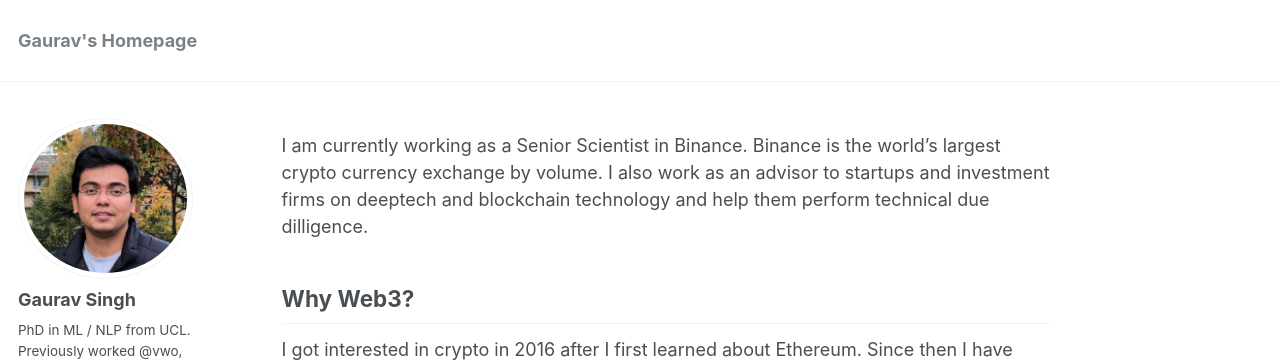
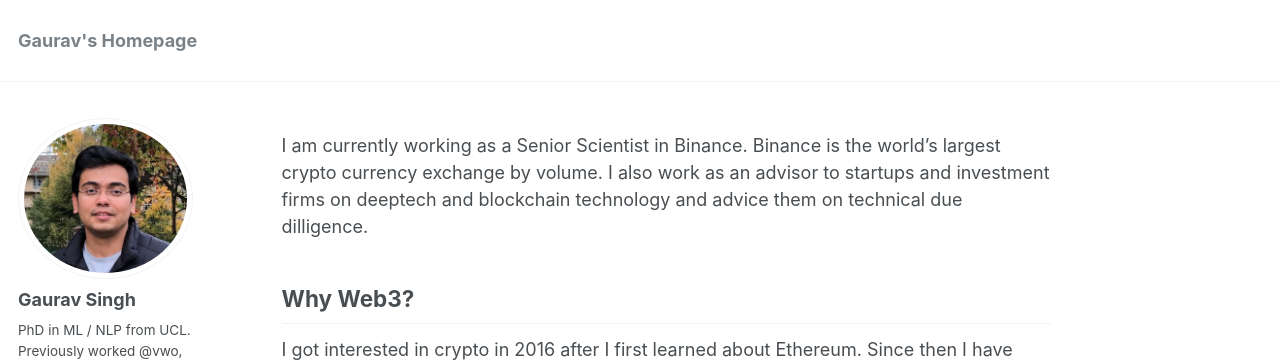
Before and after one commit to gauravsc/gauravsc.github.io, a Jekyll site: the page built from _pages/about.md, in a window 1280 px wide and 900 px high. Shown: the top 364 px of the window. Built offline with Jekyll 4.4.1, drawn with Linux system fonts in a browser that asks for light colours; some web fonts are replaced.

Commit message:
Update about.md

```diff
--- a/_pages/about.md
+++ b/_pages/about.md
@@ -8,7 +8,7 @@
   - /about.html
 ---
 
-I am currently working as a Senior Scientist in Binance. Binance is the world's largest crypto currency exchange by volume. I also work as an advisor to startups and investment firms on deeptech and blockchain technology and help them perform technical due dilligence.
+I am currently working as a Senior Scientist in Binance. Binance is the world's largest crypto currency exchange by volume. I also work as an advisor to startups and investment firms on deeptech and blockchain technology and advice them on technical due dilligence.
 
 Why Web3?
 ------
```
